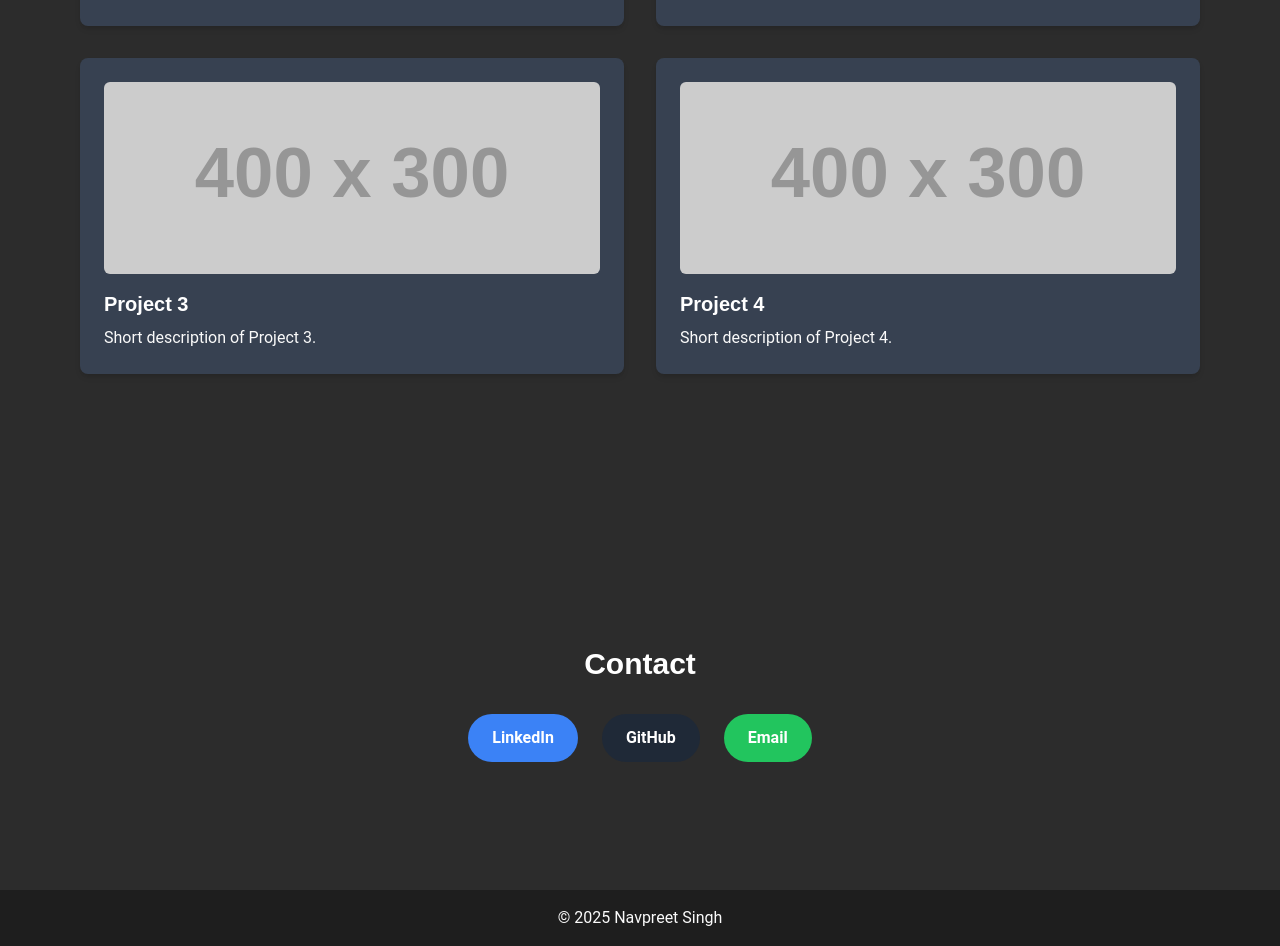
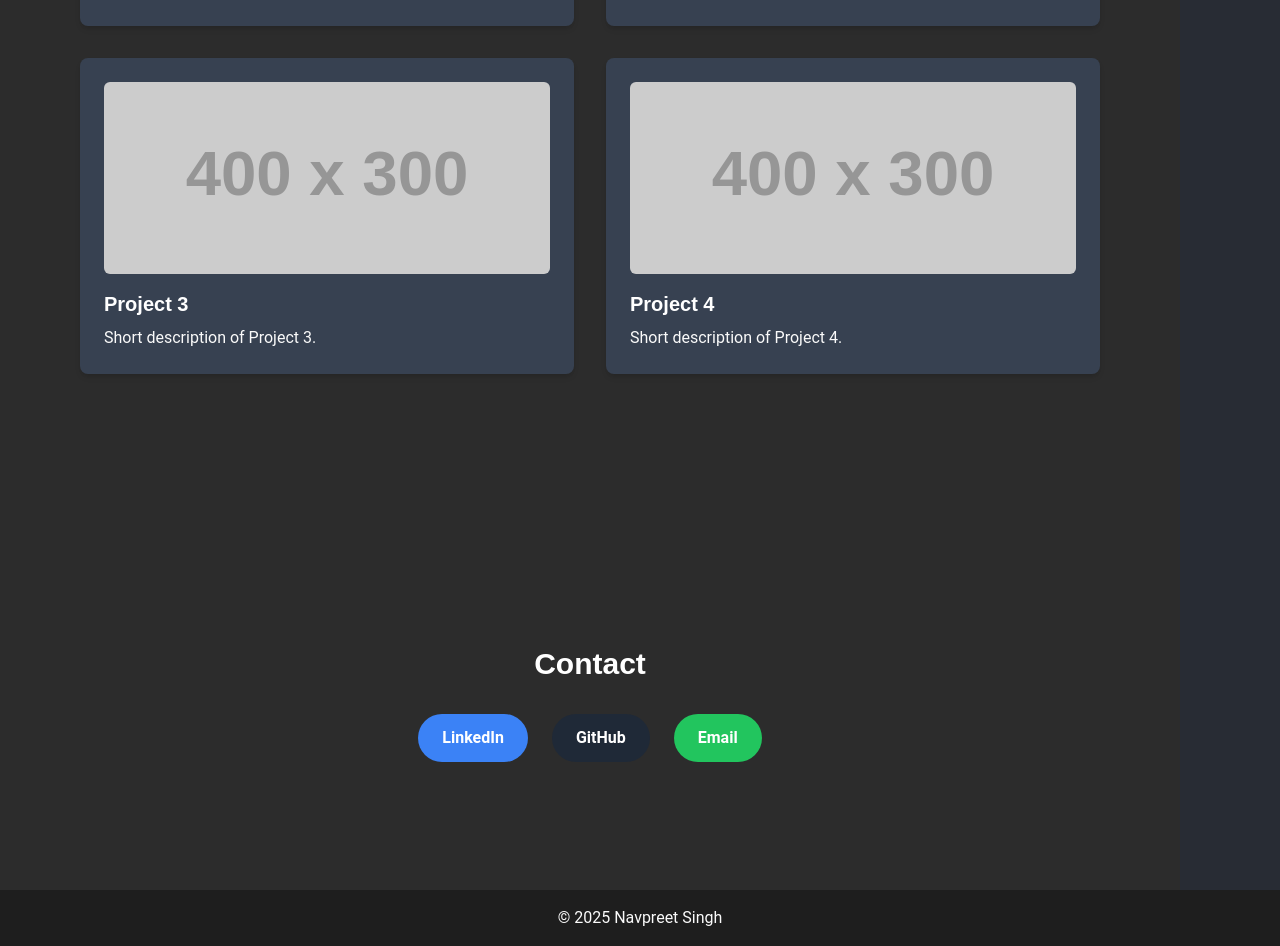
Before and after one commit to 20ns/portfolio, a React (Vite) app: page / in a window 1280 px wide. Shown: the part 838-1784 px from the top of the page. Built offline with nearby package versions, Linux system fonts and the light colour scheme.

Commit message:
fixed the spacing of text in the navbar and further layout improvement

```diff
--- a/src/App.jsx
+++ b/src/App.jsx
@@ -1,4 +1,4 @@
-import React from 'react';
+import React, { useState } from 'react';
 import Hero from './components/Hero';
 import Intro from './components/Intro';
 import Navbar from './components/Navbar';
@@ -6,18 +6,30 @@ import Projects from './components/Projects';
 import Contact from './components/Contact';
 
 function App() {
+  const [isNavbarOpen, setIsNavbarOpen] = useState(false);
+
+  const handleNavbarToggle = (isOpen) => {
+    setIsNavbarOpen(isOpen);
+  };
+
   return (
     <>
-      <Navbar />
-      <div className="two-column-container">
-        <Hero />
-        <Intro />
+      <Navbar onToggle={handleNavbarToggle} />
+      {/* Wrap only the main content, NOT the Navbar */}
+      <div className={`${isNavbarOpen ? 'content-shifted-open' : 'content-shifted'}`}>
+        <div className="two-column-container">
+          <Hero />
+          <Intro />
+        </div>
+        <main>
+          <section id="portfolio">
+            <Projects />
+          </section>
+          <section id="contact">
+            <Contact />
+          </section>
+        </main>
       </div>
-      {/* Keep the rest of your main content outside the two-column layout */}
-      <main>
-        <section id="portfolio"><Projects /></section>
-        <section id="contact"><Contact /></section>
-      </main>
     </>
   );
 }
--- a/src/components/Navbar.jsx
+++ b/src/components/Navbar.jsx
@@ -1,15 +1,31 @@
-import React, { useState } from 'react';
+import React, { useState, useEffect } from 'react';
 
-const Navbar = () => {
+const Navbar = ({ onToggle }) => {
   const [isOpen, setIsOpen] = useState(false);
 
   const handleMouseEnter = () => {
     setIsOpen(true);
+    onToggle(true);
   };
 
   const handleMouseLeave = () => {
     setIsOpen(false);
+    onToggle(false);
   };
+  useEffect(() => {
+    const handleResize = () => {
+      if (window.innerWidth >= 600) {
+        setIsOpen(false); // Close the navbar on resize if it's larger than 600px
+        onToggle(false)
+      }
+    };
+
+    window.addEventListener('resize', handleResize);
+
+    return () => {
+      window.removeEventListener('resize', handleResize);
+    };
+  }, []);
 
   return (
     <nav
--- a/src/styles.css
+++ b/src/styles.css
@@ -14,6 +14,7 @@ body {
   font-family: 'Arial', sans-serif;
   margin: 0;
   padding: 0;
+  transition: margin-right 0.3s ease;
 }
 
 h1, h2, h3 {
@@ -164,8 +165,17 @@ footer {
   margin-top: 40px;
 }
 
-@media (max-width: 768px) {
-  .two-column-container {
-    grid-template-columns: 1fr;
+@media (max-width: 600px) {
+  .content-shifted {
+      margin-right: 40px; /* Adjust based on closed navbar width on small screens */
+  }
+  .content-shifted-open {
+      margin-right: 90px;
   }
 }
+.content-shifted {
+  margin-right: 100px;
+}
+.content-shifted-open {
+  margin-right: 100px;
+}
```
